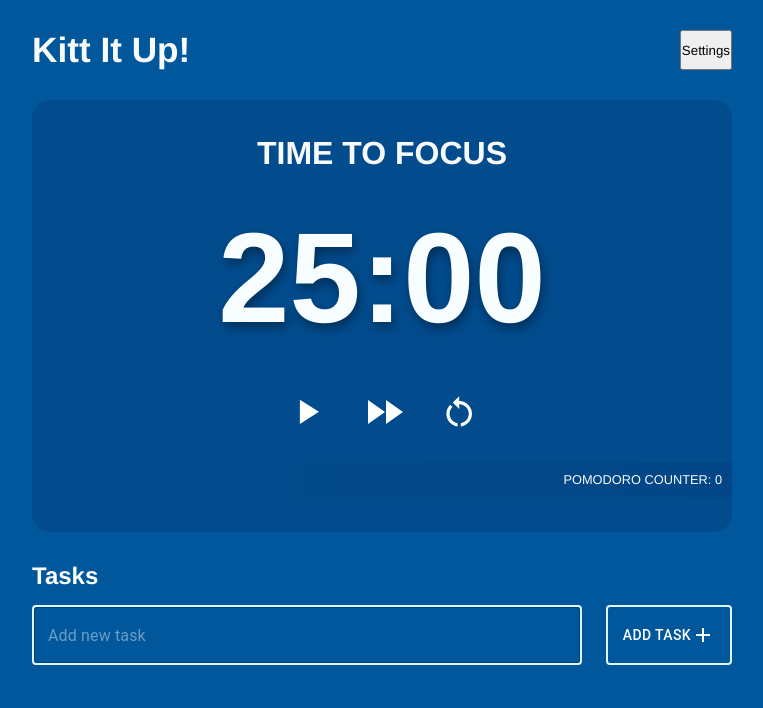
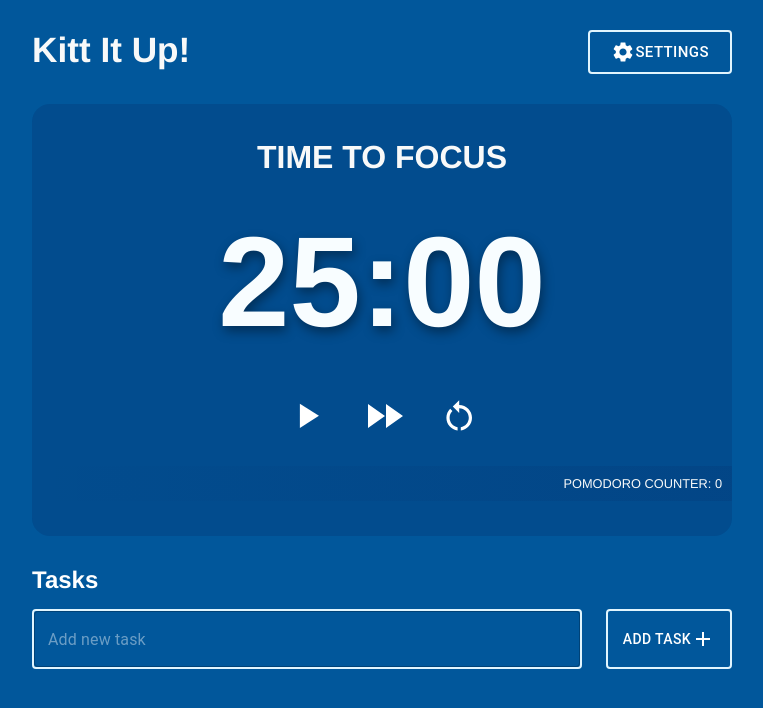
Before and after one commit to estherphang/kitt-it-up, a React (Vite) app: page / in a window 1280 px wide. Shown: the top 708 px of the page, without its empty margins (258-1021 px from the left). Built offline with nearby package versions, Linux system fonts and the light colour scheme.

Commit message:
styling completed

```diff
--- a/src/App.jsx
+++ b/src/App.jsx
@@ -7,6 +7,8 @@ import PauseIcon from "@mui/icons-material/Pause";
 import FastForwardIcon from "@mui/icons-material/FastForward";
 import RestartAltIcon from "@mui/icons-material/RestartAlt";
 import { IconButton } from "@mui/material";
+import { Button } from "@mui/material";
+import SettingsIcon from "@mui/icons-material/Settings";
 
 export default function App() {
   //create timer, showing minutes and seconds
@@ -115,7 +117,20 @@ export default function App() {
         <div className={isOnBreak ? "breaktime" : "worktime"}>
           <div className="nav">
             <h1 className="logo">Kitt It Up!</h1>
-            {!showSetting && <button onClick={toggleSettings}>Settings</button>}
+            {!showSetting && (
+              <Button
+                size="large"
+                variant="outlined"
+                style={{
+                  color: "white",
+                  border: "2px solid #e1f5fe",
+                }}
+                onClick={toggleSettings}
+              >
+                <SettingsIcon />
+                Settings
+              </Button>
+            )}
 
             {showSetting && (
               <TimerSettings
--- a/src/EditTodo.jsx
+++ b/src/EditTodo.jsx
@@ -51,7 +51,6 @@ const EditTodo = ({ todo, updateTodo, cancelEdit }) => {
               style={{
                 color: "white",
                 border: "2px solid #e1f5fe",
-                textDecoration: "none",
               }}
               disabled={!editedTask.trim()}
             >
@@ -65,7 +64,6 @@ const EditTodo = ({ todo, updateTodo, cancelEdit }) => {
               style={{
                 color: "white",
                 border: "2px solid #e1f5fe",
-                textDecoration: "none",
               }}
               onClick={cancelEdit}
             >
--- a/src/TimerSettings.jsx
+++ b/src/TimerSettings.jsx
@@ -1,5 +1,6 @@
 import React from "react";
 import "./TimerSetting.css";
+import CancelIcon from "@mui/icons-material/Cancel";
 
 const TimerSettings = ({
   showSetting,
@@ -15,7 +16,10 @@ const TimerSettings = ({
         <div className="settings-card">
           <div className="setting-nav">
             <h3>SETTINGS</h3>
-            <button onClick={() => setShowSetting(false)}>X</button>
+            <CancelIcon
+              onClick={() => setShowSetting(false)}
+              sx={{ color: "#455a64" }}
+            />
           </div>
           <div>
             <label>
--- a/src/Todo.jsx
+++ b/src/Todo.jsx
@@ -49,10 +49,6 @@ const Todo = ({ todo, toggleTodo, deleteTodo, editTodo, handleStartStop }) => {
                 sx={{
                   color: "white",
                   border: "2px solid #e1f5fe",
-                  textDecoration: "none",
-                  "& .MuiButton-label": {
-                    textDecoration: "none", // Apply text decoration to the Button's label
-                  },
                 }}
                 onClick={handleEdit}
               >
@@ -67,7 +63,6 @@ const Todo = ({ todo, toggleTodo, deleteTodo, editTodo, handleStartStop }) => {
                 sx={{
                   color: "white",
                   border: "2px solid #e1f5fe",
-                  textDecoration: "none",
                 }}
                 onClick={() => deleteTodo(todo.id)}
               >
```
Also changed, not shown: src/TimerDisplay.jsx (deleted, +0 -29 lines).
